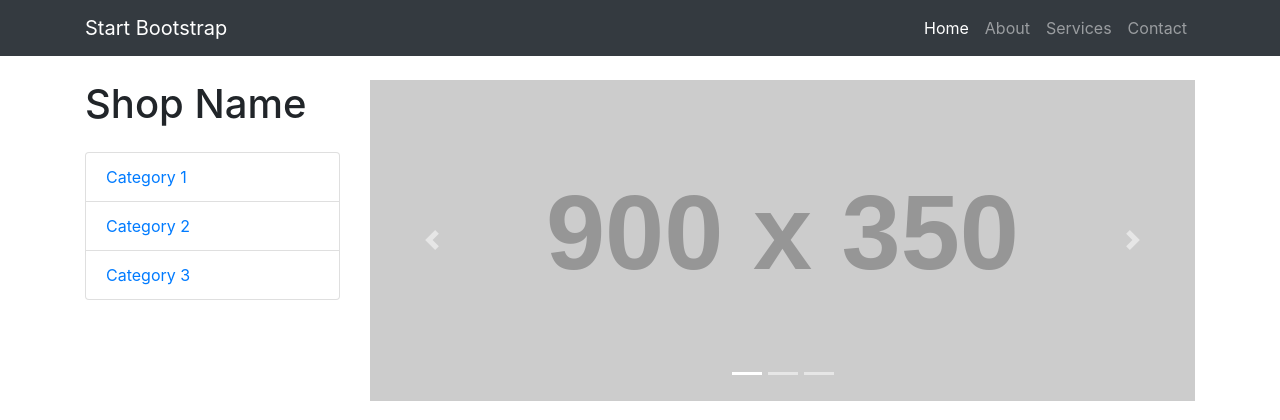
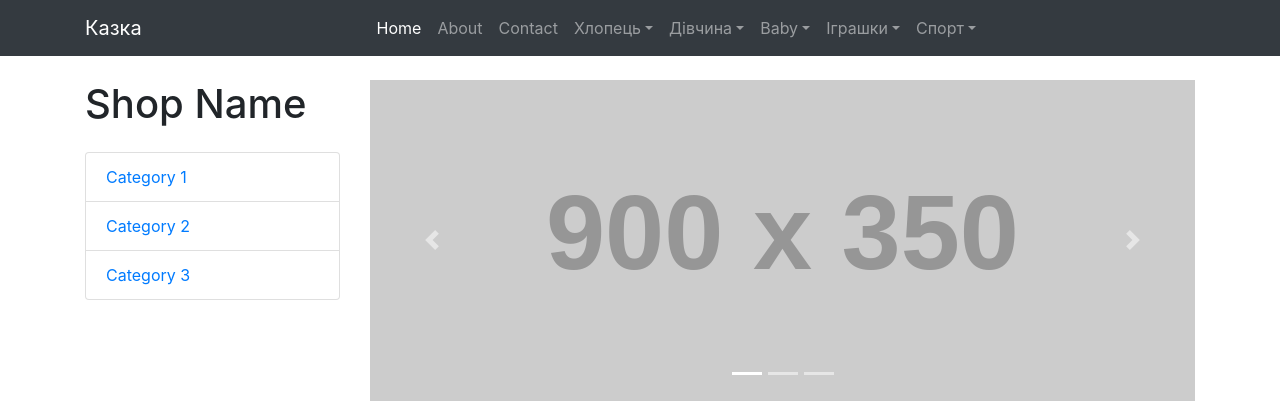
Before and after one commit to VladyslavShaposhnikov/Shop, a Django app: page / in a window 1280 px wide. Shown: the top 420 px of the page. Run offline with Django 3.2, Linux system fonts and the light colour scheme; data comes from the database, SQL or seed files in the repository; both versions use the stored data as it was after the commit; grey boxes labelled with a size stand in for pictures from a placeholder-image service; some libraries are stand-ins or nearby versions.

Commit message:
categories in navbar

```diff
--- a/main/models.py
+++ b/main/models.py
@@ -5,7 +5,7 @@ from django.contrib.auth import get_user_model
 User = get_user_model()
 
 class Category(MPTTModel):
-    name = models.CharField(max_length=50, unique=True)
+    name = models.CharField(max_length=50)
     slug = models.SlugField(unique=True)
     parent = TreeForeignKey('self', on_delete=models.CASCADE, null=True, blank=True, related_name='children')
 
--- a/main/templates/index.html
+++ b/main/templates/index.html
@@ -27,12 +27,12 @@
   <!-- Navigation -->
   <nav class="navbar navbar-expand-lg navbar-dark bg-dark fixed-top">
     <div class="container">
-      <a class="navbar-brand" href="#">Start Bootstrap</a>
+      <a class="navbar-brand" href="#">Казка</a>
       <button class="navbar-toggler" type="button" data-toggle="collapse" data-target="#navbarResponsive" aria-controls="navbarResponsive" aria-expanded="false" aria-label="Toggle navigation">
         <span class="navbar-toggler-icon"></span>
       </button>
       <div class="collapse navbar-collapse" id="navbarResponsive">
-        <ul class="navbar-nav ml-auto">
+        <ul class="navbar-nav m-auto">
           <li class="nav-item active">
             <a class="nav-link" href="#">Home
               <span class="sr-only">(current)</span>
@@ -42,10 +42,47 @@
             <a class="nav-link" href="#">About</a>
           </li>
           <li class="nav-item">
-            <a class="nav-link" href="#">Services</a>
+            <a class="nav-link" href="#">Contact</a>
           </li>
-          <li class="nav-item">
-            <a class="nav-link" href="#">Contact</a>
+          <li class="nav-item dropdown">
+            <a class="nav-link dropdown-toggle" href="#" role="button" data-toggle="dropdown">Хлопець</a>
+            <div class="dropdown-menu" aria-labelledby="navbarDropdown">
+                {% for item in boys %}
+                <a class="dropdown-item" href="#">{{ item.name }}</a>
+                {% endfor %}
+            </div>
+          </li>
+          <li class="nav-item dropdown">
+            <a class="nav-link dropdown-toggle" href="#" role="button" data-toggle="dropdown">Дівчина</a>
+            <div class="dropdown-menu" aria-labelledby="navbarDropdown">
+                {% for item in girls %}
+                <a class="dropdown-item" href="#">{{ item.name }}</a>
+                {% endfor %}
+            </div>
+          </li>
+          <li class="nav-item dropdown">
+            <a class="nav-link dropdown-toggle" href="#" role="button" data-toggle="dropdown">Baby</a>
+            <div class="dropdown-menu" aria-labelledby="navbarDropdown">
+                {% for item in baby %}
+                <a class="dropdown-item" href="#">{{ item.name }}</a>
+                {% endfor %}
+            </div>
+          </li>
+          <li class="nav-item dropdown">
+            <a class="nav-link dropdown-toggle" href="#" role="button" data-toggle="dropdown">Іграшки</a>
+            <div class="dropdown-menu" aria-labelledby="navbarDropdown">
+                {% for item in toys %}
+                <a class="dropdown-item" href="#">{{ item.name }}</a>
+                {% endfor %}
+            </div>
+          </li>
+          <li class="nav-item dropdown">
+            <a class="nav-link dropdown-toggle" href="#" role="button" data-toggle="dropdown">Спорт</a>
+            <div class="dropdown-menu" aria-labelledby="navbarDropdown">
+                {% for item in sport %}
+                <a class="dropdown-item" href="#">{{ item.name }}</a>
+                {% endfor %}
+            </div>
           </li>
         </ul>
       </div>
--- a/main/views.py
+++ b/main/views.py
@@ -2,7 +2,22 @@ from django.shortcuts import render
 from .models import Category
 
 def index(request):
-    return render(request, 'index.html')
+    def get_cat(num):
+        cat = Category.objects.get(pk=num)
+        cats = cat.get_children()
+        return cats
+    boys = get_cat(5)
+    girls = get_cat(2)
+    baby = get_cat(9)
+    toys = get_cat(10)
+    sport = get_cat(11)
+    return render(request, 'index.html', {
+        'boys':boys,
+        'girls':girls,
+        'baby':baby,
+        'toys':toys,
+        'sport':sport,
+        })
 
 def show_categories(request):
     return render(request, "categories.html", {'categories': Category.objects.all()})
```
Also changed, not shown: db.sqlite3, main/admin.py (line endings or trailing spaces), main/migrations/0002_alter_category_name.py (added), media/bb.jpg (added), media/car_toy_ytBbKws.jpg (added).
